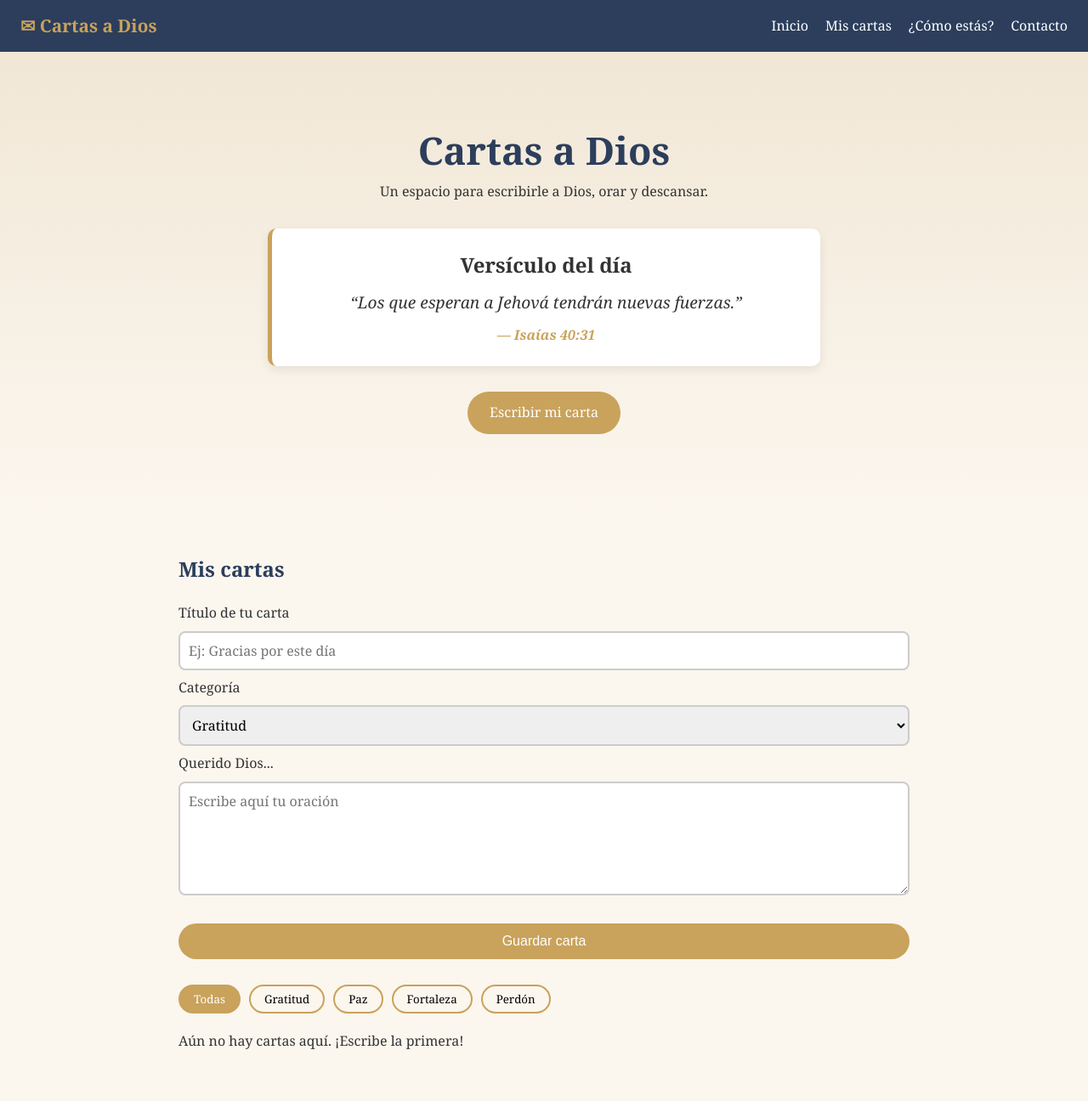
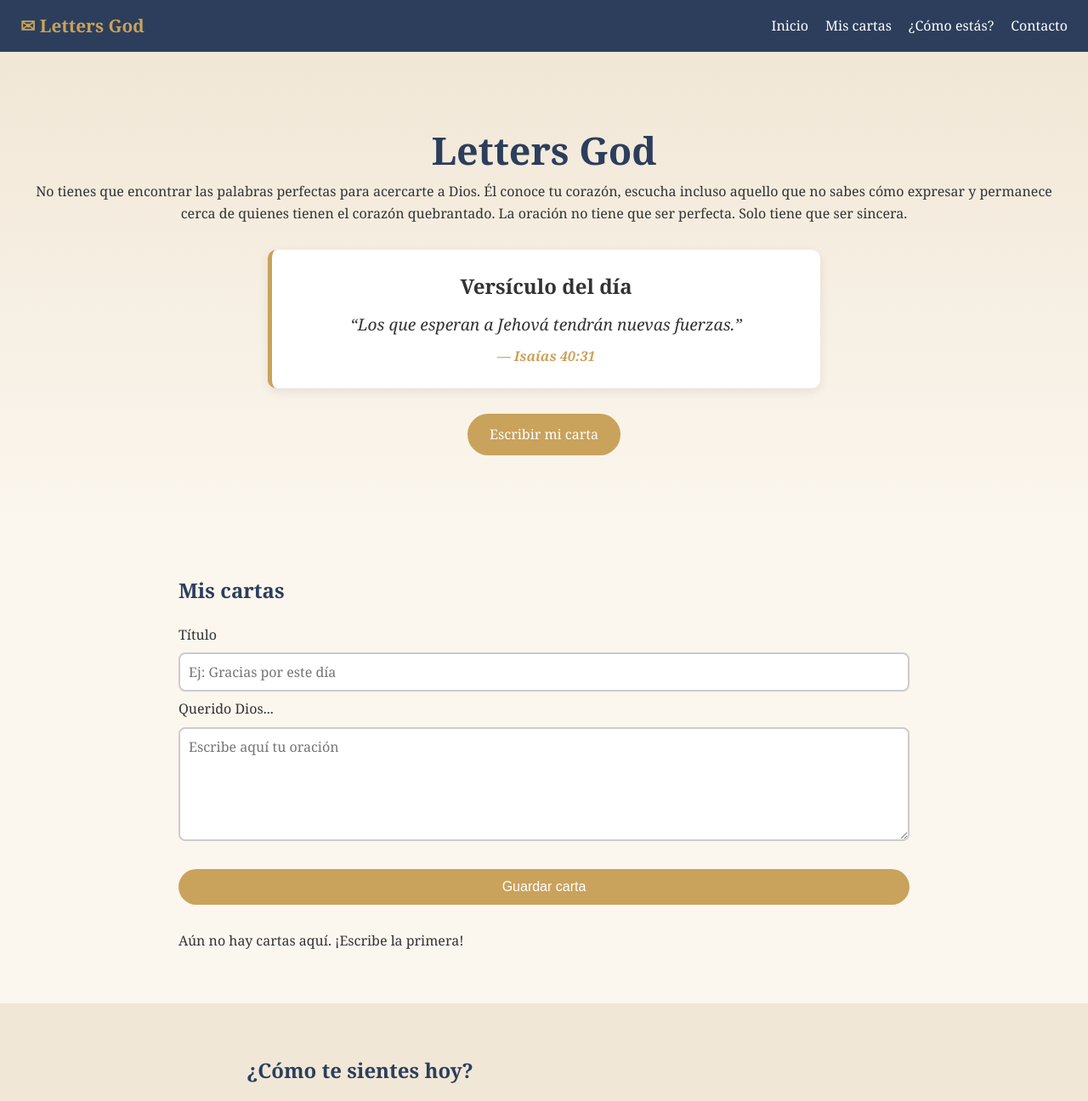
Before and after one commit to yanurysvelasquez/letters-god, a plain HTML site: page index.html in a window 1280 px wide. Shown: the top 1296 px of the page at 85% size. Drawn offline with Linux system fonts and the light colour scheme.

Commit message:
modificacion index.html

```diff
--- a/index.html
+++ b/index.html
@@ -3,14 +3,13 @@
 <head>
   <meta charset="UTF-8">
   <meta name="viewport" content="width=device-width, initial-scale=1.0">
-  <title>Cartas a Dios</title>
-  <link rel="stylesheet" href="css/style.css">
+  <title>Letters God</title>
+ <link rel="stylesheet" href="css/style.css">
 </head>
 <body>
 
-  <!-- ENCABEZADO Y MENÚ -->
   <header class="header">
-    <a href="#inicio" class="logo">✉ Cartas a Dios</a>
+    <a href="#inicio" class="logo">✉ Letters God</a>
     <button id="btn-menu" class="btn-menu" aria-label="Abrir menú">☰</button>
     <nav id="menu" class="menu">
       <a href="#inicio">Inicio</a>
@@ -21,11 +20,11 @@
   </header>
 
   <main>
+    <section id="inicio" class="hero">
+      <h1>Letters God</h1>
+      <p>No tienes que encontrar las palabras perfectas para acercarte a Dios. Él conoce tu corazón, escucha incluso aquello que no sabes cómo expresar y permanece cerca de quienes tienen el corazón quebrantado.
 
-    <!-- INICIO: versículo del día -->
-    <section id="inicio" class="hero">
-      <h1>Cartas a Dios</h1>
-      <p>Un espacio para escribirle a Dios, orar y descansar.</p>
+La oración no tiene que ser perfecta. Solo tiene que ser sincera.</p>
       <div class="versiculo-dia">
         <h2>Versículo del día</h2>
         <blockquote id="versiculo-texto">Cargando...</blockquote>
@@ -35,21 +34,15 @@
     </section>
 
 
-    <!-- MIS CARTAS (catálogo + proyectos) -->
+
     <section id="cartas" class="seccion">
       <h2>Mis cartas</h2>
 
       <form id="form-carta" class="form" novalidate>
-        <label for="titulo">Título de tu carta</label>
+        <label for="titulo">Título</label>
         <input type="text" id="titulo" placeholder="Ej: Gracias por este día">
 
-        <label for="categoria">Categoría</label>
-        <select id="categoria">
-          <option value="Gratitud">Gratitud</option>
-          <option value="Paz">Paz</option>
-          <option value="Fortaleza">Fortaleza</option>
-          <option value="Perdón">Perdón</option>
-        </select>
+
 
         <label for="texto">Querido Dios...</label>
         <textarea id="texto" rows="5" placeholder="Escribe aquí tu oración"></textarea>
@@ -58,18 +51,11 @@
         <button type="submit" class="boton">Guardar carta</button>
       </form>
 
-      <div class="filtros" id="filtros">
-        <button class="filtro activo" data-cat="Todas">Todas</button>
-        <button class="filtro" data-cat="Gratitud">Gratitud</button>
-        <button class="filtro" data-cat="Paz">Paz</button>
-        <button class="filtro" data-cat="Fortaleza">Fortaleza</button>
-        <button class="filtro" data-cat="Perdón">Perdón</button>
-      </div>
 
       <div id="lista-cartas" class="cards"></div>
     </section>
 
-    <!-- IA APLICADA: recomendador -->
+
     <section id="animo" class="seccion alterna">
       <h2>¿Cómo te sientes hoy?</h2>
       <p>Elige tu estado de ánimo y te recomiendo un versículo y una oración corta.</p>
@@ -84,7 +70,7 @@
       <div id="resultado-animo" class="resultado"></div>
     </section>
 
-    <!-- CONTACTO -->
+
     <section id="contacto" class="seccion">
       <h2>Contacto</h2>
       <!-- Cambia TU_CODIGO por el de Formspree -->
@@ -109,8 +95,9 @@
   </main>
 
   <footer class="footer">
-    <p>© 2026 Cartas a Dios · Hecho con fe por Esther</p>
+    <p>© 2026 Letters God · Hecho con fe por Esther</p>
     <a href="admin.html">Zona admin</a>
+    <p>esthervelasquezblanco</p>
   </footer>
 
   <script src="js/versiculos.js"></script>
```
